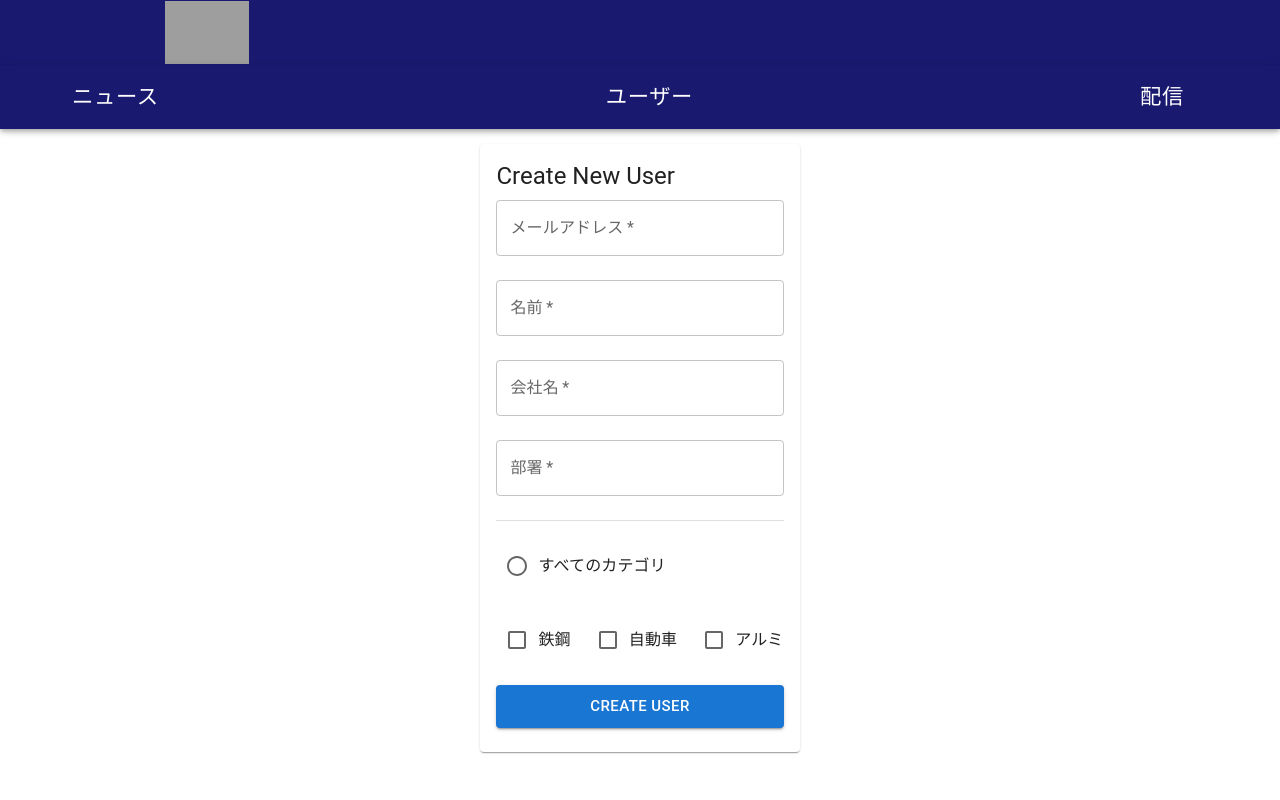
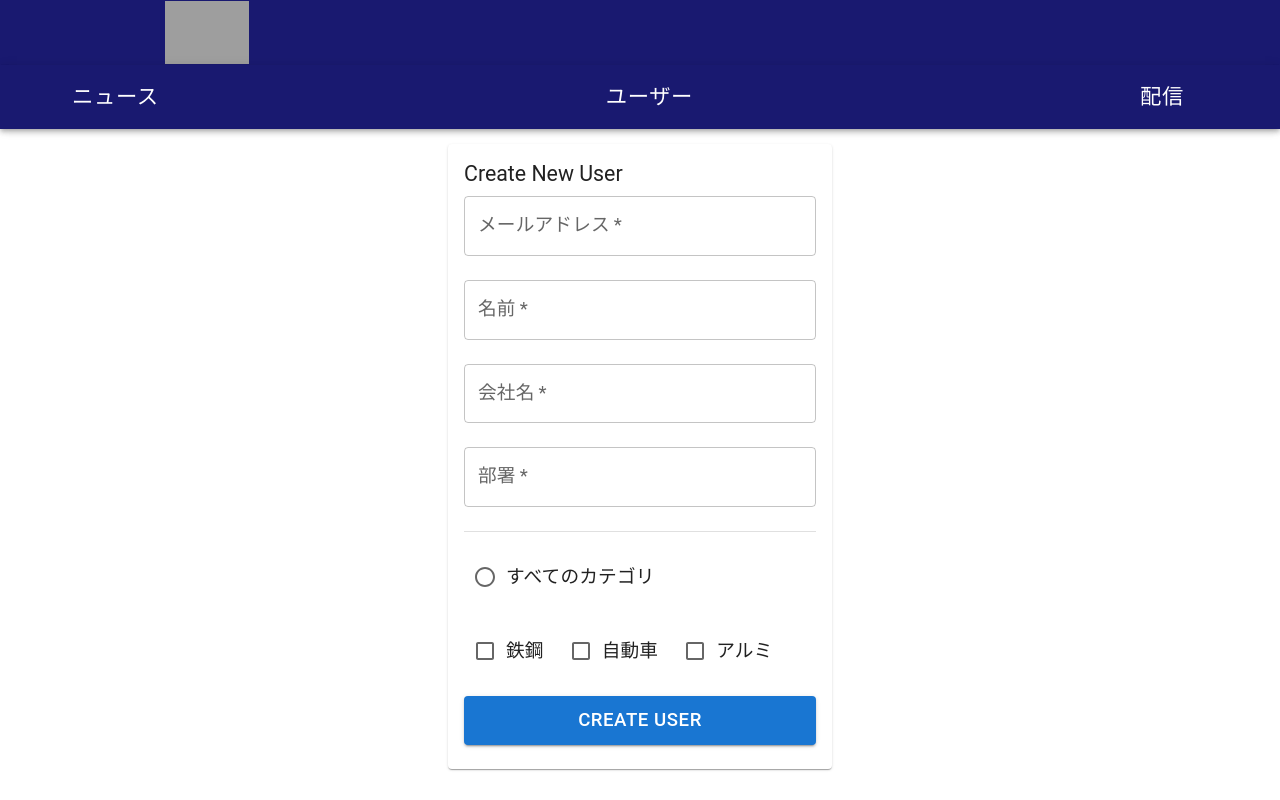
Before and after one commit to MichaelWhite63/amplify-vite-react-template, a React (Vite) app: page /create-user in a window 1280 px wide. Built offline with nearby package versions, Linux system fonts and the light colour scheme; no server answers; grey boxes are pictures that could not be loaded; some icons are missing; what @aws-amplify/ui-react, aws-amplify would draw is missing.

Commit message:
Changed form fonts to 14 point

```diff
--- a/src/App.router.tsx
+++ b/src/App.router.tsx
@@ -11,6 +11,7 @@ import CreateUser from './CreateUser';
 import Detail from './Detail';
 import PrivacyPolicy from './PrivacyPolicy';
 import Archive from './Archive';
+import ChangePassword from './ChangePassword';
 
 const AppRouter: React.FC = () => {
   return (
@@ -25,6 +26,7 @@ const AppRouter: React.FC = () => {
           <Route path="/news-entry" element={<App />} />
           <Route path="/news-search" element={<NewsSearch />} />
           <Route path="/update-users" element={<UpdateUser />} />
+          <Route path="/change-password" element={<ChangePassword />} />
           <Route path="/create-user" element={<CreateUser />} />
           <Route path="/privacy-policy" element={<PrivacyPolicy />} />
           <Route path="/archive" element={<Archive />} />
--- a/src/CreateUser.tsx
+++ b/src/CreateUser.tsx
@@ -19,6 +19,16 @@ import {
 } from '@mui/material';
 import NewsAppBar from './components/NewsAppBar';
 import { Authenticator } from '@aws-amplify/ui-react';
+
+// Add form text style for consistent 14pt font sizing
+const formTextStyle = {
+  fontSize: '14pt',
+  '& .MuiInputLabel-root': { fontSize: '14pt' },
+  '& .MuiInputBase-input': { fontSize: '14pt' },
+  '& .MuiFormLabel-root': { fontSize: '14pt' },
+  '& .MuiTypography-root': { fontSize: '14pt' },
+  '& .MuiFormControlLabel-label': { fontSize: '14pt' }
+};
 
 const client = generateClient<Schema>();
 
@@ -128,9 +138,9 @@ const CreateUser: React.FC = () => {
     <Authenticator>
       <NewsAppBar />
       <Box sx={{ mt: '130px' }}>
-        <Card sx={{ maxWidth: 600, mx: 'auto', mt: 4 }}>
+        <Card sx={{ width: '4in', mx: 'auto', mt: 4 }}>
           <CardContent>
-            <Typography variant="h5" gutterBottom>
+            <Typography variant="h5" gutterBottom sx={{ fontSize: '16pt' }}>
               Create New User
             </Typography>
 
@@ -144,6 +154,7 @@ const CreateUser: React.FC = () => {
                   onChange={handleInputChange}
                   fullWidth
                   required
+                  sx={formTextStyle}
                 />
 
                 <TextField
@@ -153,6 +164,7 @@ const CreateUser: React.FC = () => {
                   onChange={handleInputChange}
                   fullWidth
                   required
+                  sx={formTextStyle}
                 />
 
                 <TextField
@@ -162,6 +174,7 @@ const CreateUser: React.FC = () => {
                   onChange={handleInputChange}
                   fullWidth
                   required
+                  sx={formTextStyle}
                 />
 
                 <TextField
@@ -171,6 +184,7 @@ const CreateUser: React.FC = () => {
                   onChange={handleInputChange}
                   fullWidth
                   required
+                  sx={formTextStyle}
                 />
 
                 <Divider sx={{ my: 2 }} />
@@ -189,10 +203,11 @@ const CreateUser: React.FC = () => {
                     />
                   }
                   label="すべてのカテゴリ"
+                  sx={formTextStyle}
                 />
 
                 <FormGroup>
-                  <FormLabel component="legend"></FormLabel>
+                  <FormLabel component="legend" sx={{ fontSize: '14pt' }}></FormLabel>
                   <Stack direction="row" spacing={2} sx={{ mt: 1 }}>
                     <FormControlLabel
                       control={
@@ -203,6 +218,7 @@ const CreateUser: React.FC = () => {
                         />
                       }
                       label="鉄鋼"
+                      sx={formTextStyle}
                     />
                     <FormControlLabel
                       control={
@@ -213,6 +229,7 @@ const CreateUser: React.FC = () => {
                         />
                       }
                       label="自動車"
+                      sx={formTextStyle}
                     />
                     <FormControlLabel
                       control={
@@ -223,18 +240,19 @@ const CreateUser: React.FC = () => {
                         />
                       }
                       label="アルミ"
+                      sx={formTextStyle}
                     />
                   </Stack>
                 </FormGroup>
 
                 {error && (
-                  <Alert severity="error">
+                  <Alert severity="error" sx={{ '& .MuiAlert-message': { fontSize: '14pt' } }}>
                     {error}
                   </Alert>
                 )}
 
                 {success && (
-                  <Alert severity="success">
+                  <Alert severity="success" sx={{ '& .MuiAlert-message': { fontSize: '14pt' } }}>
                     User created successfully!
                   </Alert>
                 )}
@@ -244,6 +262,7 @@ const CreateUser: React.FC = () => {
                   variant="contained"
                   color="primary"
                   size="large"
+                  sx={{ fontSize: '14pt', py: 1 }}
                 >
                   Create User
                 </Button>
--- a/src/sendEmail.tsx
+++ b/src/sendEmail.tsx
@@ -60,7 +60,17 @@ const formStyle = {
   width: '85%',
   margin: '0 auto',
   padding: '10px',
-  maxWidth: '1200px' // Add fixed maximum width
+  maxWidth: '1200px', // Add fixed maximum width
+  fontSize: '14pt' // Add default font size for the form
+};
+
+// Add a common text style for form elements
+const formTextStyle = {
+  fontSize: '14pt',
+  '& .MuiInputLabel-root': { fontSize: '14pt' },
+  '& .MuiInputBase-input': { fontSize: '14pt' },
+  '& .MuiFormLabel-root': { fontSize: '14pt' },
+  '& .MuiTypography-root': { fontSize: '14pt' }
 };
 
 const mainStyle = {
@@ -211,7 +221,7 @@ const SendEmail: React.FC = () => {
       }}>
         <Box sx={{ ...formStyle, mt: '50px' }}>
           <form onSubmit={handlePreview}>
-            <FormControl sx={{ width: '100%' }} variant="standard">
+            <FormControl sx={{ width: '100%', ...formTextStyle }} variant="standard">
               {/* Entry fields container */}
               <div style={{
                 display: 'flex',
@@ -231,7 +241,7 @@ const SendEmail: React.FC = () => {
                     <Paper sx={{ p: 2 }}>
                       <Stack spacing={2}>
                         <div>
-                          <FormLabel>配信グループ</FormLabel>
+                          <FormLabel sx={{ fontSize: '14pt' }}>配信グループ</FormLabel>
                           <RadioGroup
                             row
                             value={recipient}
@@ -241,6 +251,9 @@ const SendEmail: React.FC = () => {
                               width: '50%',
                               '& .MuiFormControlLabel-root': {
                                 margin: 0
+                              },
+                              '& .MuiFormControlLabel-label': {
+                                fontSize: '14pt'  // Set font size for radio labels
                               }
                             }}
                           >
@@ -255,11 +268,12 @@ const SendEmail: React.FC = () => {
                               onChange={(e) => setEmail(e.target.value)}
                               fullWidth
                               margin="normal"
+                              sx={formTextStyle}
                             />
                           )}
                         </div>
                         <div>
-                          <FormLabel>カテゴリー</FormLabel>
+                          <FormLabel sx={{ fontSize: '14pt' }}>カテゴリー</FormLabel>
                           <RadioGroup
                             row
                             value={selectedType}
@@ -269,6 +283,9 @@ const SendEmail: React.FC = () => {
                               width: '50%',
                               '& .MuiFormControlLabel-root': {
                                 margin: 0
+                              },
+                              '& .MuiFormControlLabel-label': {
+                                fontSize: '14pt'  // Set font size for radio labels
                               }
                             }}
                           >
@@ -284,6 +301,7 @@ const SendEmail: React.FC = () => {
                           value={title}
                           onChange={(e) => setTitle(e.target.value)}
                           fullWidth
+                          sx={formTextStyle}
                         />
 
                         <TextField
@@ -292,8 +310,9 @@ const SendEmail: React.FC = () => {
                           value={header}
                           onChange={(e) => setHeader(e.target.value)}
                           multiline
-                          rows={4}
+                          rows={8}
                           fullWidth
+                          sx={formTextStyle}
                         />
 
                         <TextField
@@ -301,9 +320,16 @@ const SendEmail: React.FC = () => {
                           type="date"
                           value={queryDate}
                           onChange={(e) => setQueryDate(e.target.value)}
-                          fullWidth
                           InputLabelProps={{
                             shrink: true,
+                          }}
+                          sx={{
+                            ...formTextStyle,
+                            width: '1in', // Set width to 1 inch
+                            minWidth: '200px', // Ensure it's not too small on various screens
+                            '& .MuiInputBase-root': {
+                              width: '100%'
+                            }
                           }}
                         />
                       </Stack>
@@ -324,9 +350,17 @@ const SendEmail: React.FC = () => {
                   sx={{
                     width: '100%',
                     margin: '0 auto',
+                    fontSize: '14pt', // Add default font size
                     table: {
                       tableLayout: 'fixed', // Force table to use fixed layout
                       width: '100%'
+                    },
+                    // Add font size to all table elements
+                    '& .MuiTableCell-root': {
+                      fontSize: '14pt'
+                    },
+                    '& .MuiCheckbox-root': {
+                      transform: 'scale(1.2)' // Make checkboxes slightly larger to match text
                     }
                   }}
                 >
@@ -340,9 +374,9 @@ const SendEmail: React.FC = () => {
                             onChange={(e) => setSelectedNewsIDs(e.target.checked ? unpublishedNews.map((news) => news.id.toString()) : [])}
                           />
                         </TableCell>
-                        <TableCell style={{ width: '70%', color: 'white' }}>カテゴリー {selectedType}</TableCell>
-                        <TableCell style={{ width: '20%', color: 'white' }}>ニュースの日付</TableCell>
-                        <TableCell style={{ width: '5%', color: 'white' }}>移動</TableCell>
+                        <TableCell style={{ width: '70%', color: 'white', fontSize: '14pt' }}>カテゴリー {selectedType}</TableCell>
+                        <TableCell style={{ width: '20%', color: 'white', fontSize: '14pt' }}>ニュースの日付</TableCell>
+                        <TableCell style={{ width: '5%', color: 'white', fontSize: '14pt' }}>移動</TableCell>
                       </StyledTableHeadRow>
                     </TableHead>
                     <TableBody>
@@ -358,8 +392,8 @@ const SendEmail: React.FC = () => {
                           <TableCell padding="checkbox">
                             <Checkbox checked={isSelected(news.id)} />
                           </TableCell>
-                          <TableCell style={{ width: '65%' }}>{news.title}</TableCell>
-                          <TableCell style={{ width: '15%' }}>{news.date}</TableCell>
+                          <TableCell style={{ width: '65%', fontSize: '14pt' }}>{news.title}</TableCell>
+                          <TableCell style={{ width: '15%', fontSize: '14pt' }}>{news.date}</TableCell>
                           <TableCell style={{ width: '10%' }}>
                             <IconButton
                               size="small"
@@ -435,7 +469,6 @@ const SendEmail: React.FC = () => {
                   ))}
                 </List>
               </Paper>
-
               {/* Full content */}
               <Typography variant="h6" gutterBottom>Full Content:</Typography>
               {previewContent.map((news) => (
```
Also changed, not shown: src/components/NewsAppBar.tsx (+10 -0 lines).
